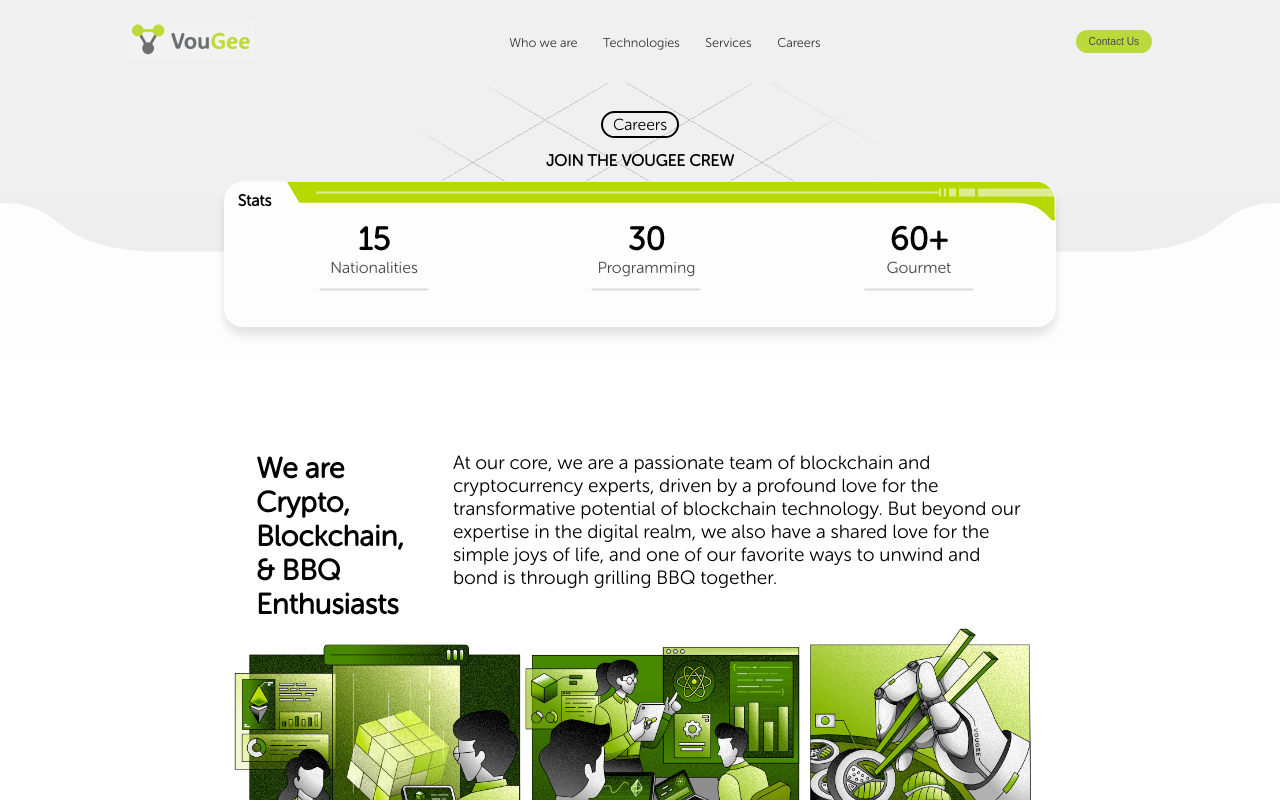
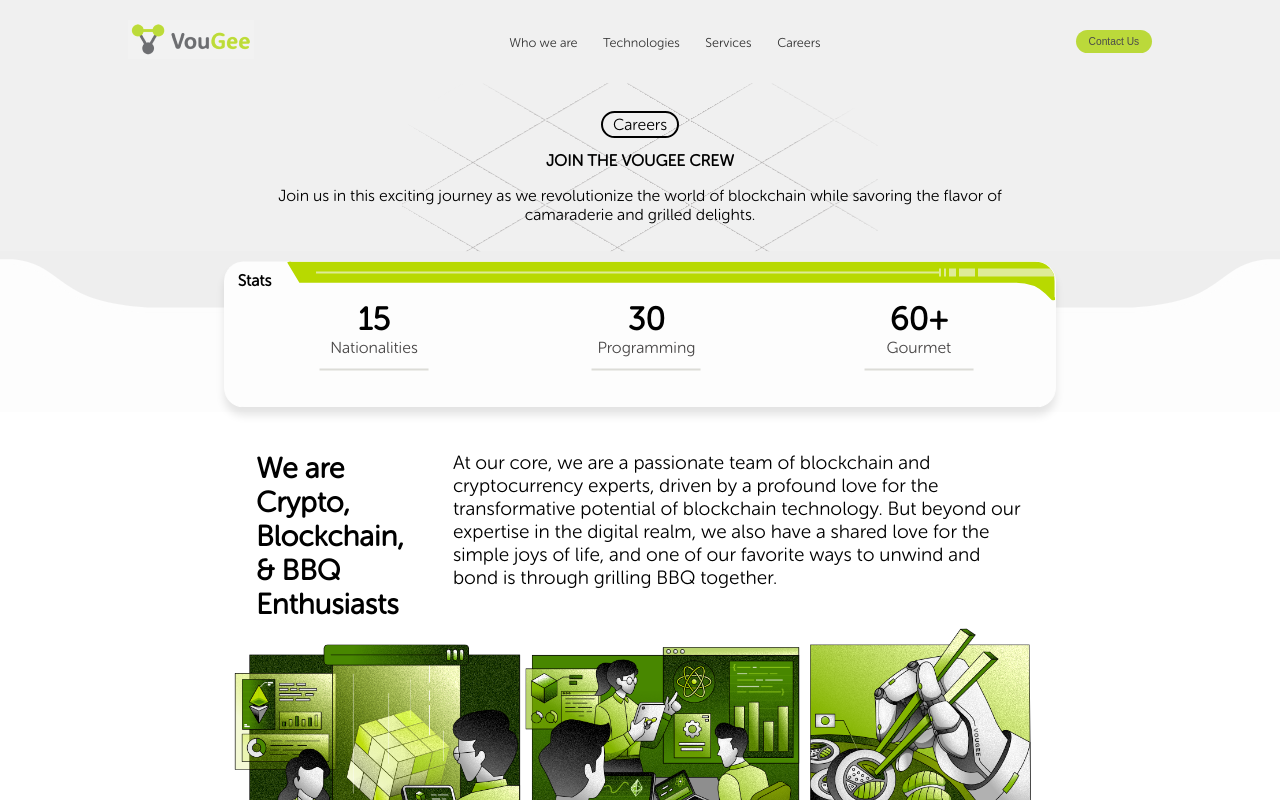
Before and after one commit to Sara-Hzs/vougee-web, a Next.js app: page /jobs in a window 1280 px wide. Built offline with nearby package versions, Linux system fonts and the light colour scheme.

Commit message:
CrewBanner+EmpCountBanner improved!

```diff
--- a/components/CrewBanner/CrewBanner.scss
+++ b/components/CrewBanner/CrewBanner.scss
@@ -32,7 +32,7 @@
 }
 .Grid {
   position: absolute;
-  top: 30%;
+  top:  clamp(25%, 18vw, 30%);
   left: 50%;
   width: 80%;
   height: 70%;
--- a/components/EmpCount/EmpCount.scss
+++ b/components/EmpCount/EmpCount.scss
@@ -9,13 +9,13 @@
   left: 0;
   z-index: 1;
   width: 100%;
-  top: 18%;
+  top: clamp(20%, 18vw, 25%);
   padding-top: 4vw;
 
 }
 .StatsContainer {
   position: absolute;
-  top: 30%;
+  top: clamp(30%, 25vw, 40%);
   left: 50%;
   transform: translate(-50%, -40%);
   width: 100%;
```
